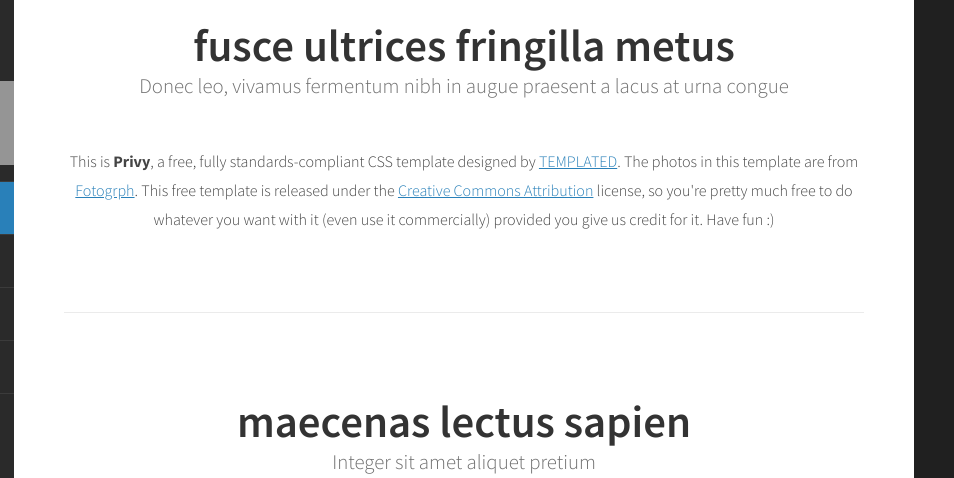
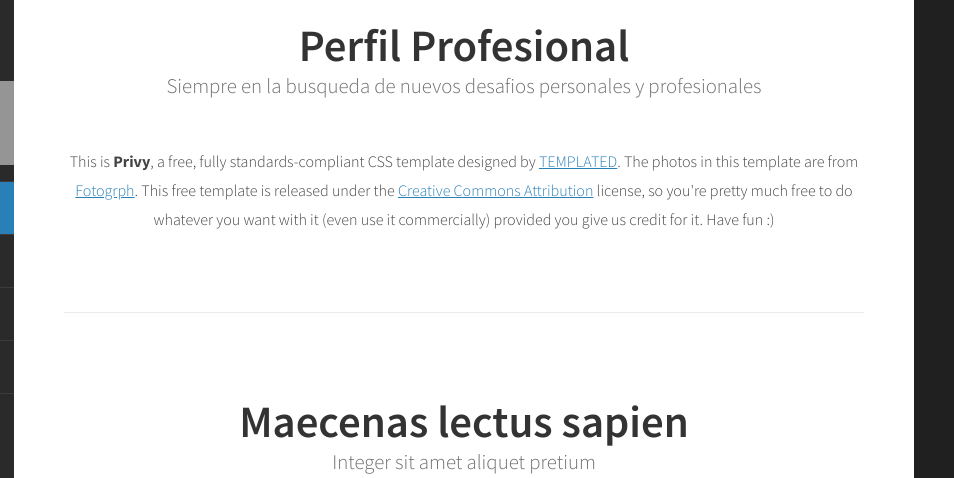
Before and after one commit to sebastian-code/web_portfolio, a plain HTML site: page index.html in a window 1280 px wide. Shown: the part 381-859 px from the top of the page, 326-1280 px from the left. Drawn offline with Linux system fonts and the light colour scheme.

Commit message:
Se actualizan elementos de la informacion mostrada en el perfil basico.

```diff
--- a/default.css
+++ b/default.css
@@ -364,7 +364,7 @@
 
 	.title h2
 	{
-		text-transform: lowercase;
+		/*text-transform: lowercase;*/
 		font-size: 2.8em;
 	}
 
--- a/index.html
+++ b/index.html
@@ -55,8 +55,8 @@ Released   : 20130902
 		</div>
 		<div id="welcome">
 			<div class="title">
-				<h2>Fusce ultrices fringilla metus</h2>
-				<span class="byline">Donec leo, vivamus fermentum nibh in augue praesent a lacus at urna congue</span>
+				<h2>Perfil Profesional</h2>
+				<span class="byline">Siempre en la busqueda de nuevos desafios personales y profesionales</span>
 			</div>
 			<p>This is <strong>Privy</strong>, a free, fully standards-compliant CSS template designed by <a href="http://templated.co" rel="nofollow">TEMPLATED</a>. The photos in this template are from <a href="http://fotogrph.com/"> Fotogrph</a>. This free template is released under the <a href="http://templated.co/license">Creative Commons Attribution</a> license, so you're pretty much free to do whatever you want with it (even use it commercially) provided you give us credit for it. Have fun :) </p>
 			<ul class="actions">
```
